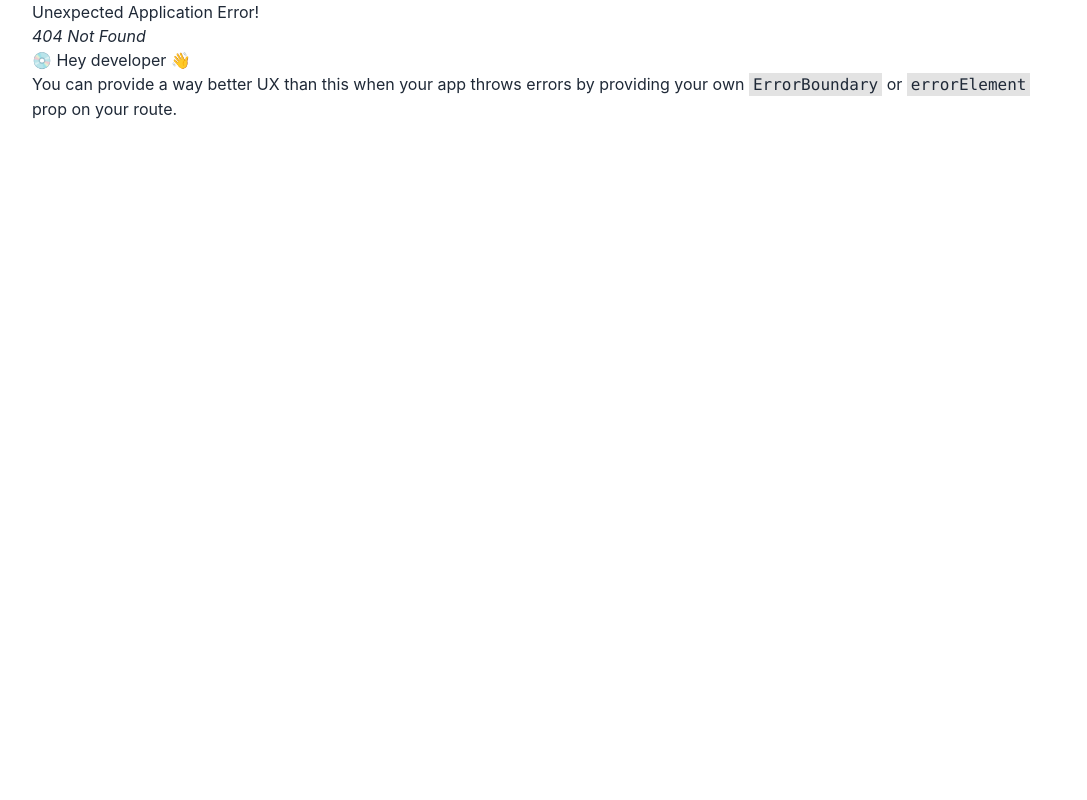
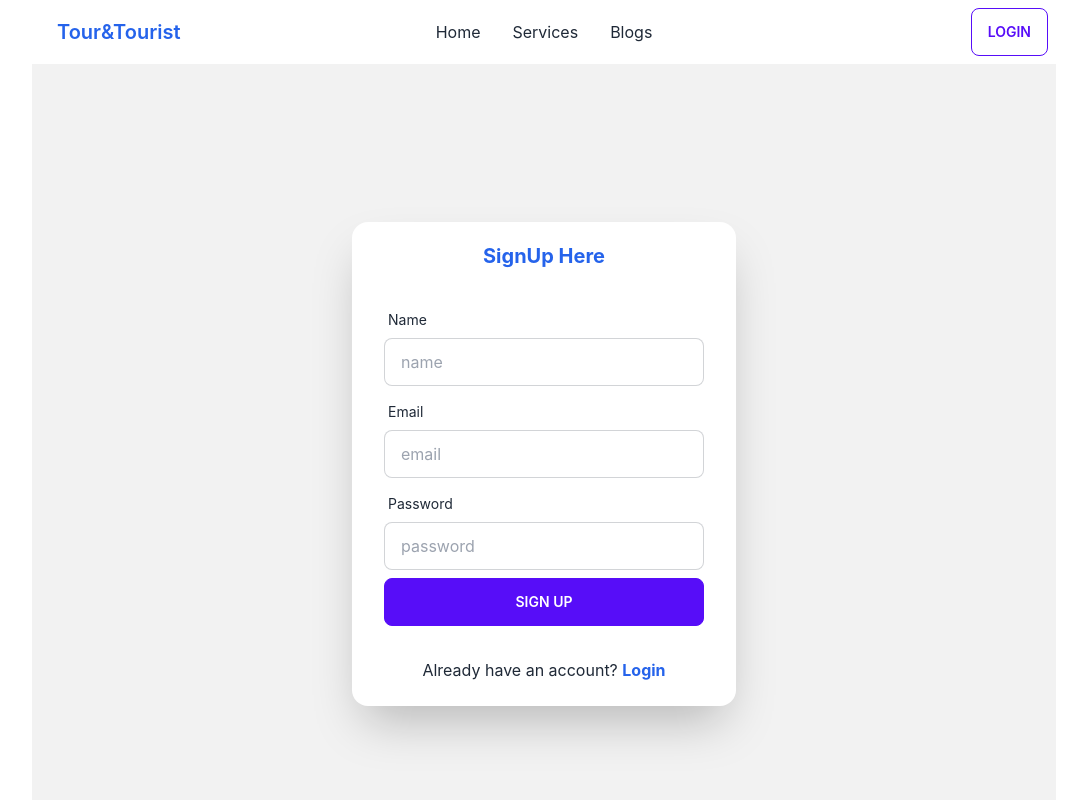
Before and after one commit to Shammi141/tourist-review-client, a React (Create React App) app: page /signup in a window 1280 px wide. Before the commit this address had no page. Shown: the top 800 px of the page, without its empty margins (96-1183 px from the left). Built offline with nearby package versions, Linux system fonts and the light colour scheme; no server answers.

Commit message:
signup done

```diff
--- a/package.json
+++ b/package.json
@@ -7,6 +7,7 @@
     "@testing-library/react": "^13.4.0",
     "@testing-library/user-event": "^13.5.0",
     "daisyui": "^2.38.1",
+    "firebase": "^9.13.0",
     "react": "^18.2.0",
     "react-dom": "^18.2.0",
     "react-router-dom": "^6.4.3",
--- /dev/null
+++ b/src/Pages/Login/Login.js
@@ -0,0 +1,44 @@
+import React from 'react';
+import { Link } from 'react-router-dom';
+
+const Login = () => {
+
+    //getting users info
+    const handelLogin = event =>{
+        event.preventDefault();
+    }
+
+    return (
+            <div className="hero min-h-screen bg-base-200">
+            <div className="hero-content w-1/2">
+                <div className="card w-full max-w-sm shadow-2xl bg-base-100">
+                <h2 className='text-xl text-center mt-5 font-bold text-blue-600'>Login Here</h2>
+
+                <form onSubmit={handelLogin} className="card-body">
+                    <div className="form-control">
+                    <label className="label">
+                        <span className="label-text">Email</span>
+                    </label>
+                    <input type="email" name='email' placeholder="email" className="input input-bordered" />
+                    </div>
+                    <div className="form-control">
+                    <label className="label">
+                        <span className="label-text">Password</span>
+                    </label>
+                    <input type="password" name='password' placeholder="password" className="input input-bordered" />
+                    <label className="label">
+                        <Link href="#" className="label-text-alt link link-hover">Forgot password?</Link>
+                    </label>
+                    </div>
+                    <div className="form-control ">
+                        <input className="btn btn-primary" type="submit" value="Login" />
+                    </div>
+                </form>
+                <p className='text-center mb-6'>New to this site? <Link className='text-blue-600 font-bold' to='/signup'>Sign Up</Link></p>
+                </div>
+            </div>
+            </div>
+    );
+};
+
+export default Login;
--- a/src/Pages/Shared/Header/Header.js
+++ b/src/Pages/Shared/Header/Header.js
@@ -30,7 +30,9 @@ const Header = () => {
                 </ul>
             </div>
             <div className="navbar-end">
-                <button className="btn btn-outline btn-primary">Login</button>
+                <Link to ='/login'>
+                    <button className="btn btn-outline btn-primary">Login</button>
+                </Link>
             </div>
         </div>
     );
--- /dev/null
+++ b/src/Pages/SignUp/SignUp.js
@@ -0,0 +1,60 @@
+import React, { useContext } from 'react';
+import { Link } from 'react-router-dom';
+import { AuthContext } from '../../contexts/AuthProvider/AuthProvider';
+
+const SignUp = () => {
+
+    const {createUser} = useContext(AuthContext);
+
+    //getting users info
+    const handelLogin = event =>{
+        event.preventDefault();
+        const form = event.target;
+        const name = form.name.value;
+        const email = form.email.value;
+        const password = form.password.value;
+        createUser(email, password)
+        .then(result =>{
+            const user = result.user;
+            console.log(user);
+        })
+        .catch(err => console.error(err));
+
+    }
+    return (
+        <div className="hero min-h-screen bg-base-200">
+            <div className="hero-content w-1/2">
+                <div className="card w-full max-w-sm shadow-2xl bg-base-100">
+                <h2 className='text-xl text-center mt-5 font-bold text-blue-600'>SignUp Here</h2>
+
+                <form onSubmit={handelLogin} className="card-body">
+                    <div className="form-control">
+                    <label className="label">
+                        <span className="label-text">Name</span>
+                    </label>
+                    <input type="text" placeholder="name" name='name' className="input input-bordered" />
+                    </div>
+                    <div className="form-control">
+                    <label className="label">
+                        <span className="label-text">Email</span>
+                    </label>
+                    <input type="email" name='email' placeholder="email" className="input input-bordered" />
+                    </div>
+                    <div className="form-control">
+                    <label className="label">
+                        <span className="label-text">Password</span>
+                    </label>
+                    <input type="password" name='password' placeholder="password" className="input input-bordered" />
+                    </div>
+                    <div className="form-control ">
+                        <input className="btn btn-primary" type="submit" value="Sign Up" />
+                    </div>
+                </form>
+                <p className='text-center mb-6'>Already have an account? <Link className='text-blue-600 font-bold' to='/login'>Login</Link></p>
+                </div>
+            </div>
+            </div>
+    );
+};
+
+export default SignUp;
--- /dev/null
+++ b/src/contexts/AuthProvider/AuthProvider.js
@@ -0,0 +1,44 @@
+import React, { createContext, useEffect, useState } from 'react';
+import app from '../../firebase/firebase.config';
+import { createUserWithEmailAndPassword, getAuth, onAuthStateChanged } from 'firebase/auth';
+
+//creating context for user
+export const AuthContext = createContext();
+const auth = getAuth(app);
+
+const AuthProvider = ({children}) => {
+
+    const [user, setUser] =useState(null);
+    const [loading, setLoading] = useState(true);
+
+
+    const createUser = (email, password) =>{
+        return createUserWithEmailAndPassword(auth, email, password);
+    }
+
+    useEffect(() =>{
+        const unsubscribe = onAuthStateChanged(auth, currentUser =>{
+            console.log(currentUser);
+            setUser(currentUser);
+        });
+        return ()=>{
+            unsubscribe();
+        }
+    },[])
+
+    const authInfo = {
+        user,
+        loading,
+        createUser,
+
+
+    }
+
+    return (
+        <AuthContext.Provider value={authInfo}>
+            {children}
+        </AuthContext.Provider>
+    );
+};
+
+export default AuthProvider;
--- /dev/null
+++ b/src/firebase/firebase.config.js
@@ -0,0 +1,19 @@
+// Import the functions you need from the SDKs you need
+import { initializeApp } from "firebase/app";
+// TODO: Add SDKs for Firebase products that you want to use
+// https://firebase.google.com/docs/web/setup#available-libraries
+
+// Your web app's Firebase configuration
+const firebaseConfig = {
+  apiKey:process.env.REACT_APP_apiKey,
+  authDomain:process.env.REACT_APP_authDomain,
+  projectId:process.env.REACT_APP_projectId,
+  storageBucket:process.env.REACT_APP_storageBucket,
+  messagingSenderId:process.env.REACT_APP_messagingSenderId,
+  appId:process.env.REACT_APP_appId,
+};
+
+// Initialize Firebase
+const app = initializeApp(firebaseConfig);
+
+export default app;
--- a/src/index.js
+++ b/src/index.js
@@ -3,11 +3,14 @@ import ReactDOM from 'react-dom/client';
 import './index.css';
 import App from './App';
 import reportWebVitals from './reportWebVitals';
+import AuthProvider from './contexts/AuthProvider/AuthProvider';
 
 const root = ReactDOM.createRoot(document.getElementById('root'));
 root.render(
   <React.StrictMode>
-    <App />
+    <AuthProvider>
+      <App />
+    </AuthProvider>
   </React.StrictMode>
 );
 
```
Also changed, not shown: src/Router/Routes/Routes.js (+15 -0 lines), 1 other file (tests, documents, lock files or other folders).
